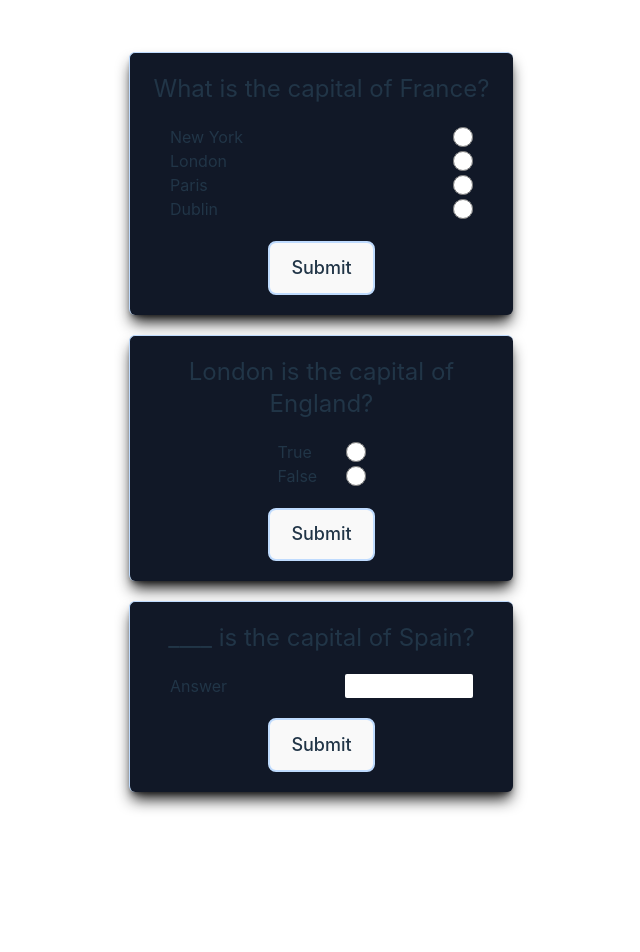
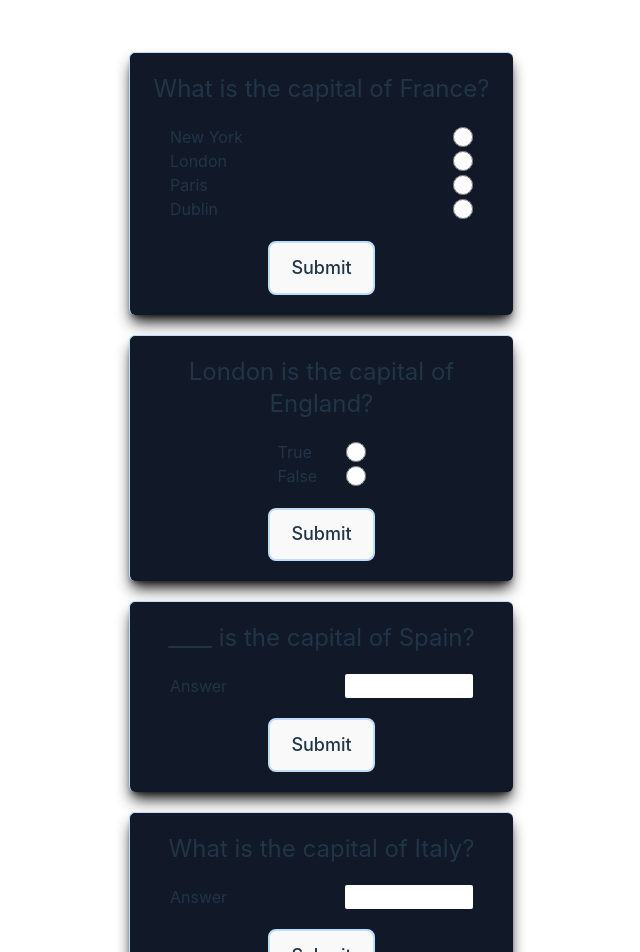
Before and after one commit to LamarcheG/quiz-app, a React (Vite) app: page / in a window 1280 px wide. Shown: the top 952 px of the page, without its empty margins (319-959 px from the left). Before the commit the page ends 844 px from the top, so only its background shows below. Built offline with nearby package versions, Linux system fonts and the light colour scheme.

Commit message:
Feat: added short answer question type

```diff
--- a/src/App.tsx
+++ b/src/App.tsx
@@ -5,6 +5,7 @@ import {
   FillInTheBlankQuestion,
   MultipleChoiceQuestion,
   QuestionType,
+  ShortAnswerQuestion,
   TrueFalseQuestion,
 } from "./interfaces";
 
@@ -13,6 +14,7 @@ function App() {
     | MultipleChoiceQuestion
     | TrueFalseQuestion
     | FillInTheBlankQuestion
+    | ShortAnswerQuestion
   )[];
   const questionStack: questionStackType = [
     {
@@ -37,6 +39,13 @@ function App() {
       answer: "Madrid",
       isAnswered: false,
     },
+    {
+      id: 3,
+      question: "What is the capital of Italy?",
+      type: QuestionType.ShortAnswer,
+      answer: "Rome",
+      isAnswered: false,
+    },
   ];
 
   return (
--- /dev/null
+++ b/src/Components/AnswerInputs/ShortAnswer.tsx
@@ -0,0 +1,22 @@
+import { ShortAnswerQuestion } from "../../interfaces";
+
+interface shortAnswerProps {
+  question: ShortAnswerQuestion;
+  handleChange: (e: React.ChangeEvent<HTMLInputElement>) => void;
+}
+
+export const ShortAnswer = ({ question, handleChange }: shortAnswerProps) => {
+  return (
+    <ul className="p-5">
+      <div className="flex items-center justify-between">
+        <label>Answer</label>
+        <input
+          className="h-6 w-32 rounded-sm px-1 py-3"
+          type="text"
+          name={question.id.toString()}
+          onChange={handleChange}
+        ></input>
+      </div>
+    </ul>
+  );
+};
--- a/src/Components/QuestionStack.tsx
+++ b/src/Components/QuestionStack.tsx
@@ -5,9 +5,11 @@ import {
   QuestionType,
   TrueFalseQuestion,
   FillInTheBlankQuestion,
+  ShortAnswerQuestion,
 } from "../interfaces";
 import { FillInTheBlank } from "./AnswerInputs/FillInTheBlank";
 import { MultipleChoice } from "./AnswerInputs/MultipleChoice";
+import { ShortAnswer } from "./AnswerInputs/ShortAnswer";
 import { TrueOrFalse } from "./AnswerInputs/TrueOrFalse";
 import { QuestionItem } from "./QuestionItem";
 
@@ -68,6 +70,11 @@ export const QuestionStack = ({ questions }: questionStackProps) => {
               question={question as FillInTheBlankQuestion}
               handleChange={handleChange}
             />
+          ) : question.type === QuestionType.ShortAnswer ? (
+            <ShortAnswer
+              question={question as ShortAnswerQuestion}
+              handleChange={handleChange}
+            />
           ) : (
             <p>Question type not supported</p>
           )}
--- a/src/interfaces.ts
+++ b/src/interfaces.ts
@@ -19,6 +19,10 @@ export interface FillInTheBlankQuestion extends IQuestionItem {
   type: QuestionType.FillInTheBlank;
 }
 
+export interface ShortAnswerQuestion extends IQuestionItem {
+  type: QuestionType.ShortAnswer;
+}
+
 export enum QuestionType {
   MultipleChoice = "MultipleChoice",
   TrueFalse = "TrueFalse",
```
